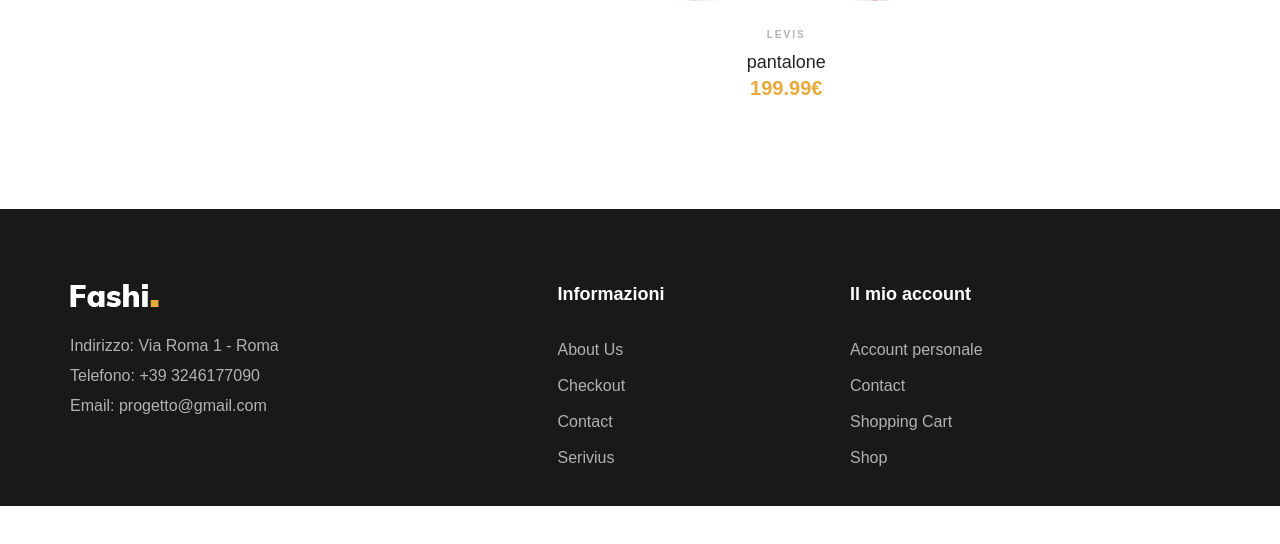
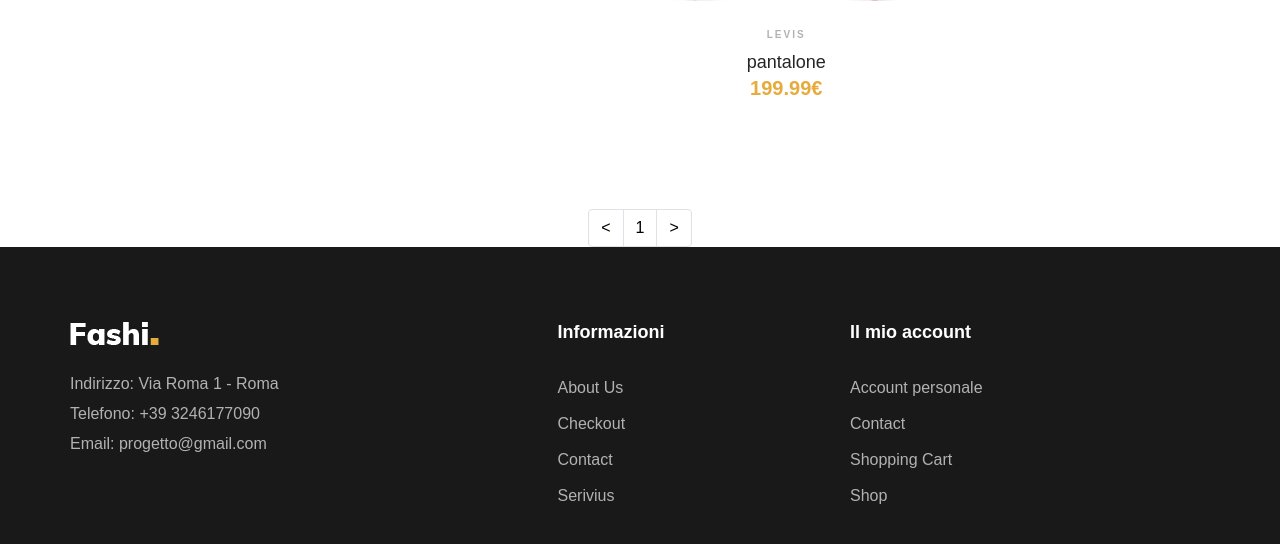
Before and after one commit to Carmine-Pittella/E-commerce, a PHP site: page /ecommerce/shop in a window 1280 px wide. Shown: the part 2698-3242 px from the top of the page. Before the commit the page ends 3204 px from the top, so only its background shows below. Run offline with PHP 8.4, Linux system fonts and the light colour scheme; data comes from the database, SQL or seed files in the repository; some libraries are stand-ins or nearby versions; some web fonts are replaced.

Commit message:
scrbuttn inizio

```diff
--- a/shop.php
+++ b/shop.php
@@ -152,6 +152,9 @@ if (isset($_POST['valore'])) {
         $shop->setContent('prodotti', $prodotto->get());
     }
 
+    $scrollbtn = new Template("skins/template/dtml/dtml_items/shop_scroll_button.html");
+    $shop->setContent('scrb',$scrollbtn->get());
+
     $main->setContent('body', $shop->get());
     $main->close();
 }
--- /dev/null
+++ b/skins/template/dtml/dtml_items/shop_scroll_button.html
@@ -0,0 +1,13 @@
+<ul class="pager pagination justify-content-center">
+    <li class="page-item">
+        <a style="font-size: 16px; color: black;" class="page-link pagerno" href="">&lt</a>
+    </li>
+    <li class="page-item">
+        <a style="font-size: 16px; color: black;" class="page-link pagerno" href="">1</a>
+    </li>
+    <li class="page-item">
+        <a style="font-size: 16px; color: black;" class="page-link pagerno" href="">&gt</a>
+    </li>
+</ul>
+
+</div>
--- a/skins/template/shop.html
+++ b/skins/template/shop.html
@@ -23,6 +23,7 @@
             </div>
          </div>
       </section>
+      <[scrb]>
       <!-- Product Shop Section End -->
    </body>
 </html>
```
